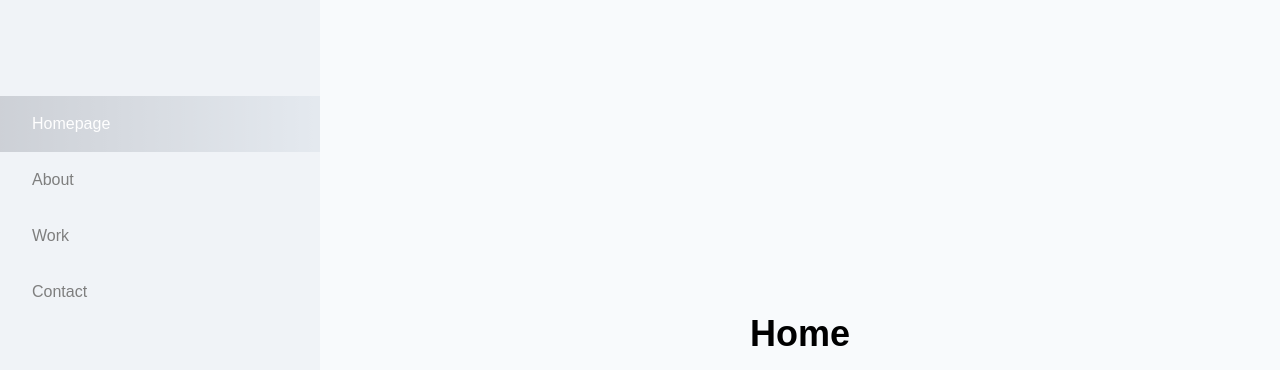
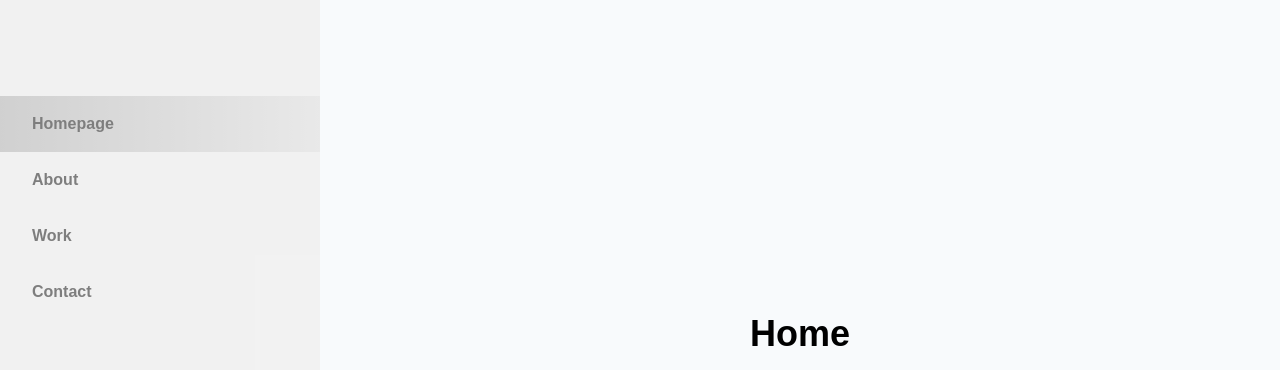
Before and after one commit to KelvinChim-ComSci/portfolio, a Next.js app: page / in a window 1280 px wide. Shown: the top 370 px of the page. Built offline with nearby package versions, Linux system fonts and the light colour scheme.

Commit message:
color change

```diff
--- a/components/layout.tsx
+++ b/components/layout.tsx
@@ -48,21 +48,21 @@ export default function Layout({ children }: any) {
   return (
     <div className="min-h-screen flex flex-col">
       <div className="flex flex-col md:flex-row flex-1">
-        <aside className="bg-slate-200 opacity-50 w-full md:w-80">
+        <aside className="bg-neutral-200 opacity-50 w-full md:w-80">
           <nav className="mt-24">
-            <div id="overlay" className="-z-10 absolute bg-slate-400"></div>
+            <div id="overlay" className="-z-10 absolute bg-neutral-300"></div>
             <ul>
               {menuItems.map(({ href, title }) => (
                 <li
-                  className={`p-2 pl-0 ${
+                  className={`p-2 pl-0 font-semibold ${
                     router.asPath === href &&
-                    "bg-gradient-to-r from-gray-400 to-slate-300 text-white"
+                    "bg-gradient-to-r from-neutral-400 to-neutral-300"
                   }`}
                   key={title}
                 >
                   <Link href={href}>
                     <a
-                      className={`flex px-8 py-2 hover:bg-gradient-to-r gray-400 cursor-pointer `}
+                      className={`flex px-8 py-2 font-semibold cursor-pointer `}
                     >
                       {title}
                     </a>
```
